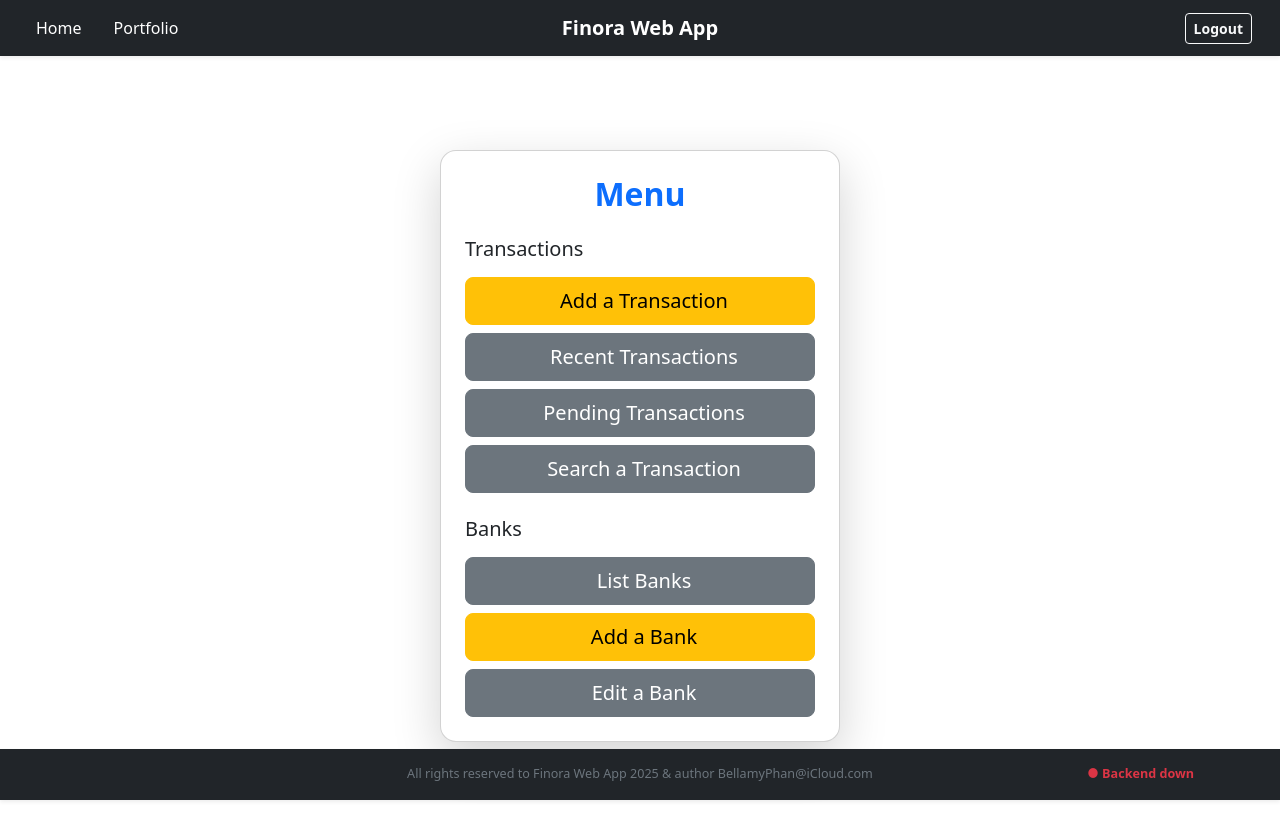
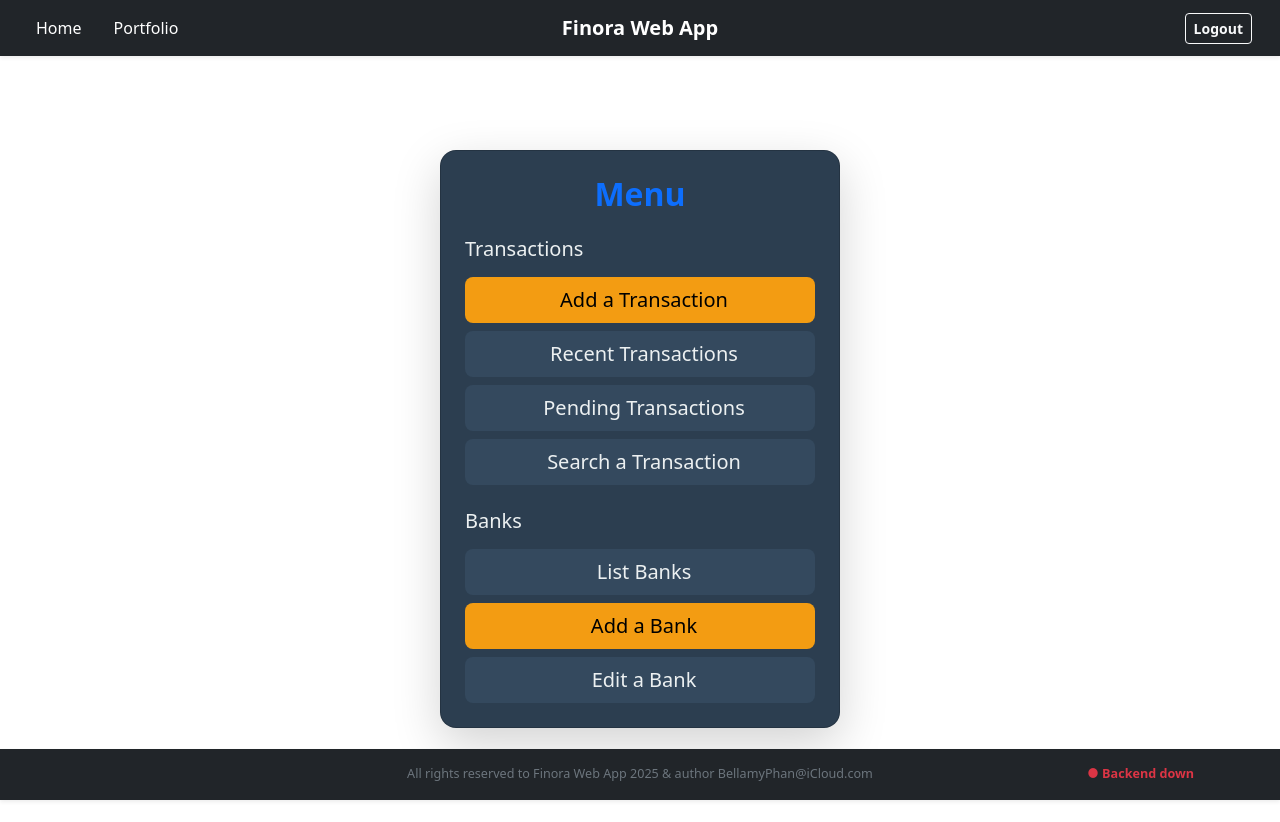
Before and after one commit to bellamyp/finora-angular, an Angular app: page /menu-user in a window 1280 px wide. Built offline with nearby package versions, Linux system fonts and the light colour scheme; no server answers; sample sign-in values are in the browser's storage.

Commit message:
Default menu page: update scss file and unit tests

```diff
--- a/src/app/components/menu-user/menu-user.scss
+++ b/src/app/components/menu-user/menu-user.scss
@@ -0,0 +1,34 @@
+.card {
+  background-color: #2c3e50;
+
+  h2, h5 {
+    color: #ecf0f1;
+  }
+
+  .btn {
+    font-weight: 500;
+
+    &:hover {
+      opacity: 0.85;
+    }
+  }
+
+  .btn-warning {
+    background-color: #f39c12;
+    border: none;
+
+    &:hover {
+      background-color: #e67e22;
+    }
+  }
+
+  .btn-secondary {
+    background-color: #34495e;
+    border: none;
+    color: #ecf0f1;
+
+    &:hover {
+      background-color: #3c566e;
+    }
+  }
+}
```
Also changed, not shown: 1 other file (tests, documents, lock files or other folders).
